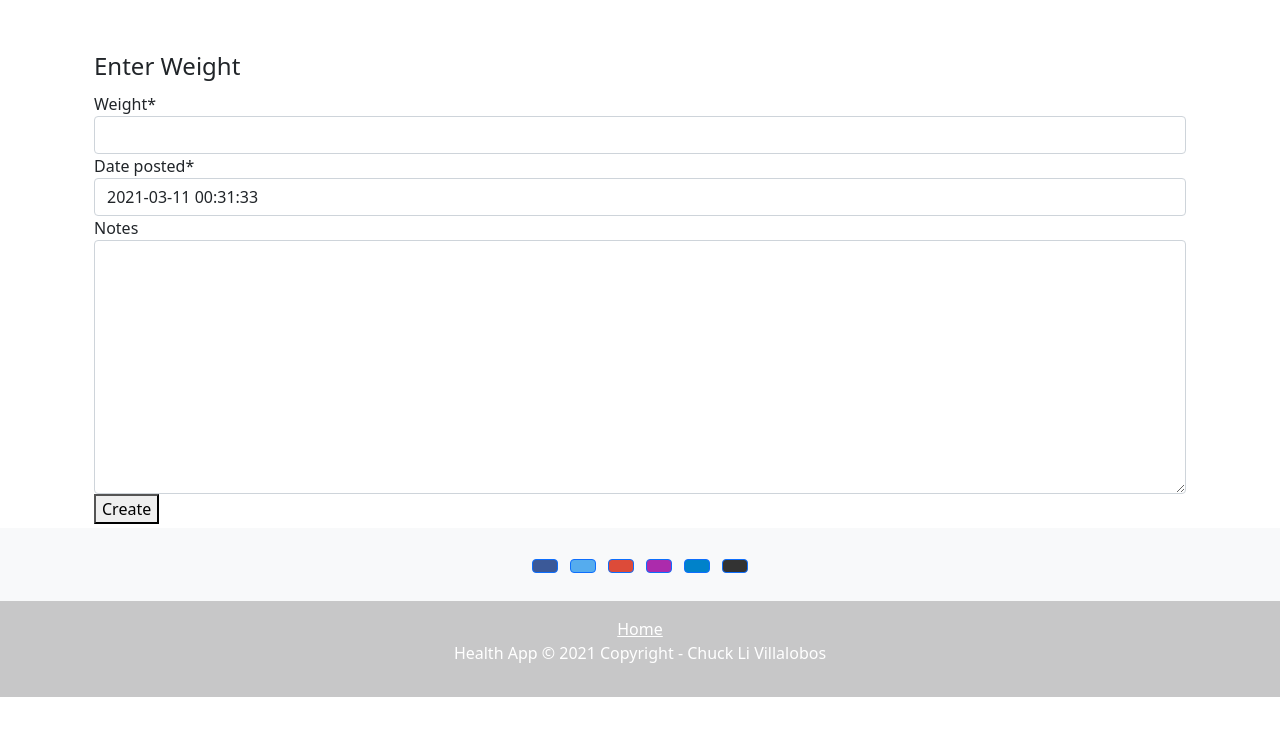
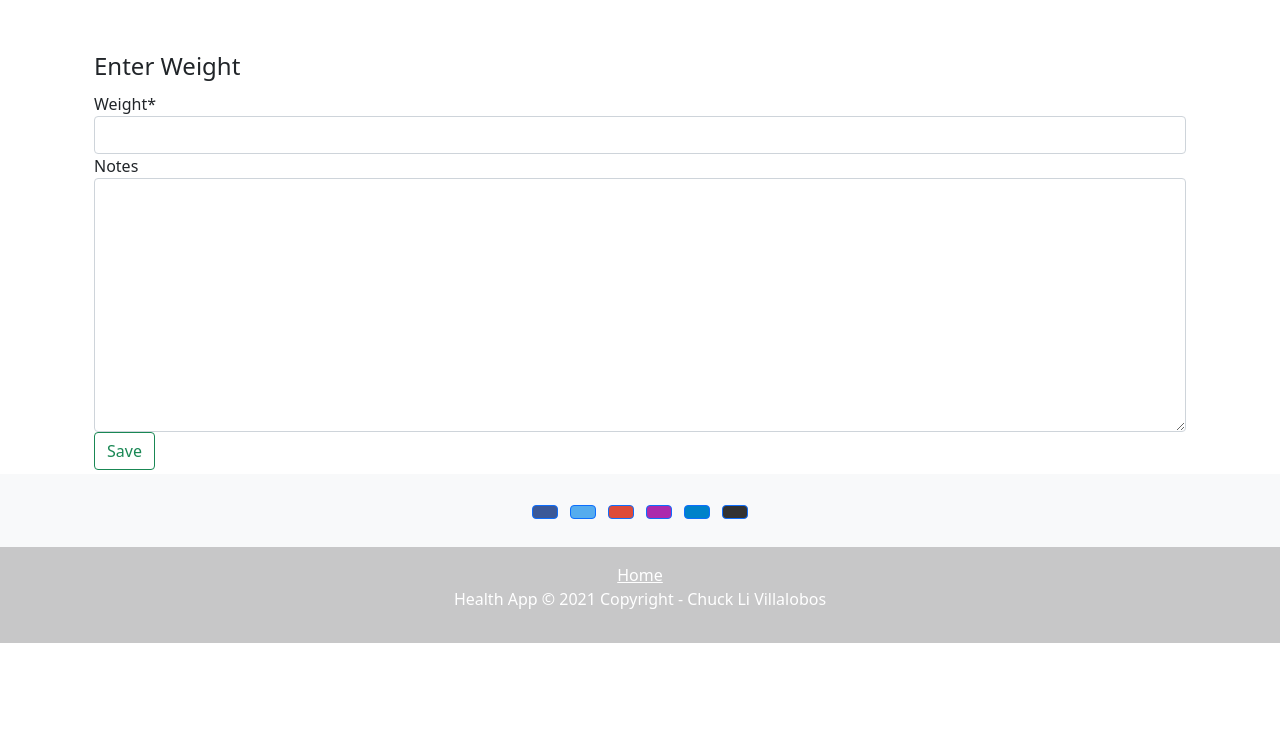
Before and after one commit to ticochuck/health-app, a Django app: page /post/new/ in a window 1280 px wide. Shown: the part 56-800 px from the top of the page. Run offline with Django 3.2, Linux system fonts and the light colour scheme; the visitor is signed in with stand-in values (Sample User, id 1); some libraries are stand-ins or nearby versions.

Commit message:
small changes

```diff
--- a/weights/templates/weights/home.html
+++ b/weights/templates/weights/home.html
@@ -16,7 +16,6 @@
             <th scope="col">Username</th>
             <th scope="col">Weight</th>
             <th scope="col">Date</th>
-            <th scope="col">Notes</th>
             </tr>
         </thead>
         <tbody>
@@ -27,9 +26,8 @@
             </th>
             <td>{{ weight.user }}</th>
             <td><a href="{% url 'post-detail' weight.id %}">{{ weight.weight }}</a></td>
-            {% comment %} <td>{{ weight.date_posted | date:"F d, Y"}}</td> {% endcomment %}
-            <td>{{ weight.date_posted }}</td>
-            <td>{{ weight.notes }}</td>
+            <td>{{ weight.date_posted | date:"F d, Y"}}</td>
+            {% comment %} <td>{{ weight.date_posted }}</td> {% endcomment %}
             </tr>
             {% endfor %}
         </tbody>
--- a/weights/templates/weights/post_form.html
+++ b/weights/templates/weights/post_form.html
@@ -3,7 +3,7 @@
 {% load static %}
 
 {% block title %}
-    <title>Register Page</title>
+    <title>Update Page</title>
 {% endblock title %}
 
 {% block content %}
@@ -14,7 +14,7 @@
                 <legend>Enter Weight</legend>
                 {{ form | crispy }}
             </fieldset>
-            <button type='submit'>Create</button>
+            <button class='btn btn-outline-success' type='submit'>Save</button>
         </form>
     </div>
 
--- a/weights/views.py
+++ b/weights/views.py
@@ -26,7 +26,7 @@ class PostDetailView(DetailView):
 
 class PostCreateView(LoginRequiredMixin, CreateView):
     model = Post
-    fields = ['weight', 'date_posted', 'notes']
+    fields = ['weight', 'notes']
 
 
     def form_valid(self, form):
@@ -36,7 +36,7 @@ class PostCreateView(LoginRequiredMixin, CreateView):
 
 class PostUpdateView(LoginRequiredMixin, UserPassesTestMixin, UpdateView):
     model = Post
-    fields = ['weight', 'date_posted', 'notes']
+    fields = ['weight', 'notes']
 
 
     def form_valid(self, form):
```
